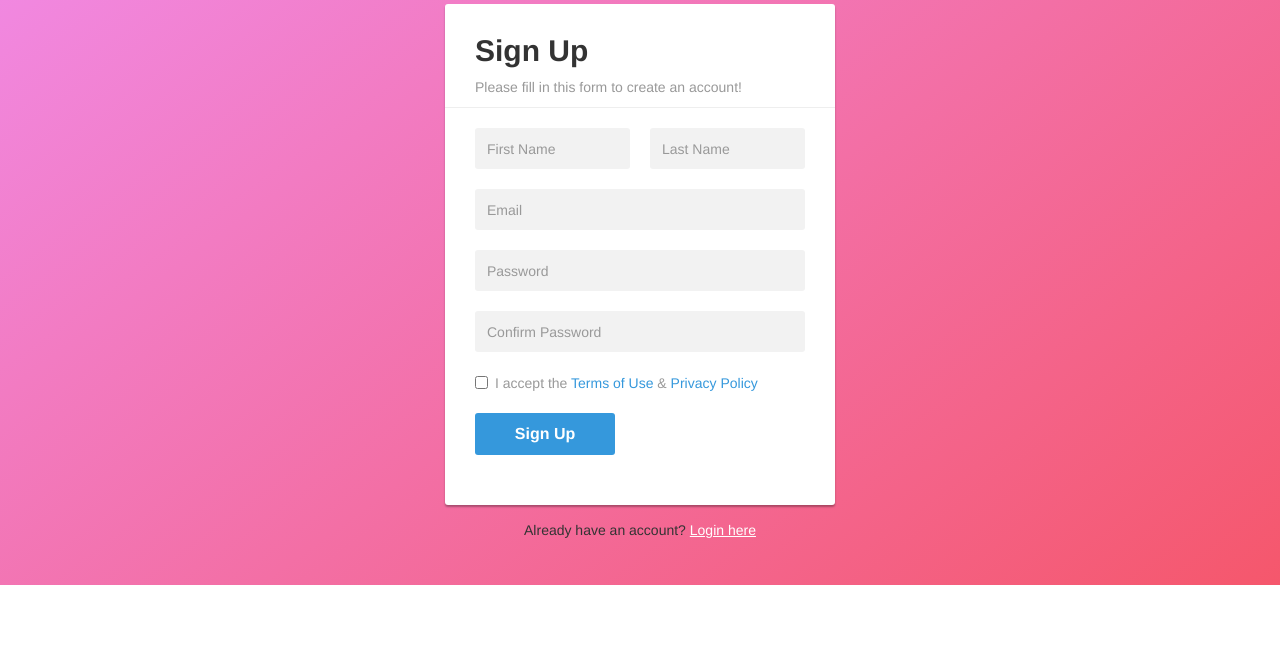
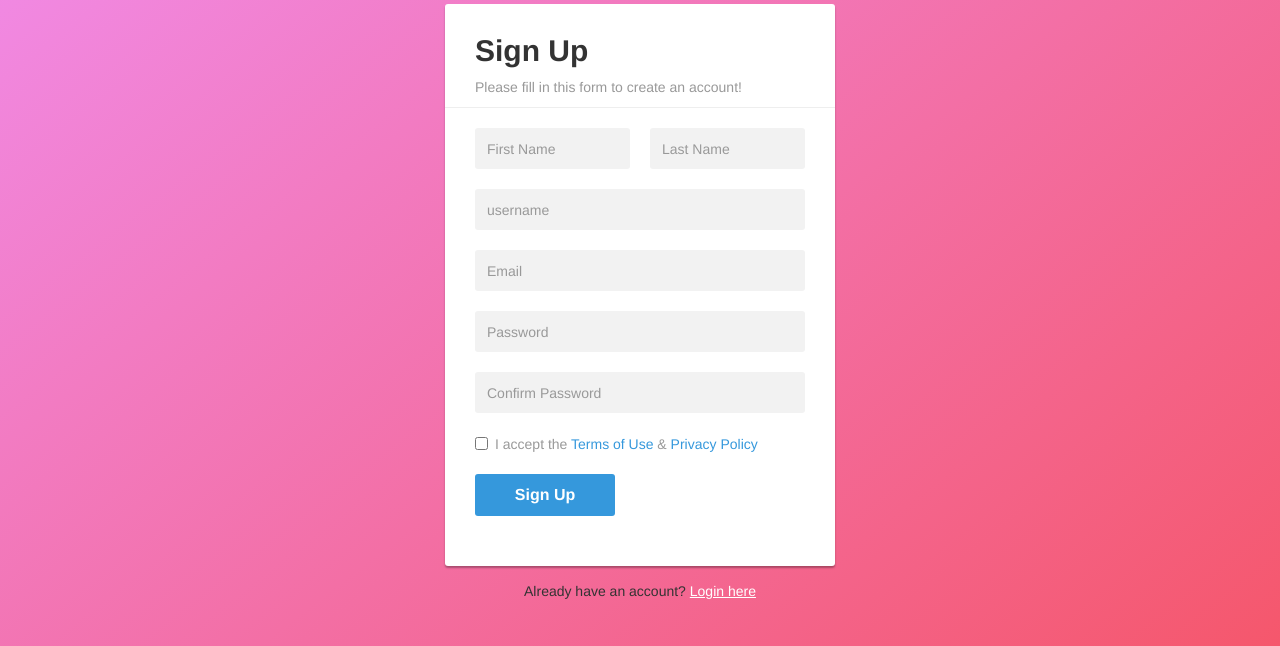
Before and after one commit to rexyyong/GaRex-Sneakorum, a Django app: template templates/authentication/signup.html in a window 1280 px wide. Shown: the part 350-996 px from the top of the page. Before the commit the page ends 935 px from the top, so only its background shows below. Run offline with Django 4.2, Linux system fonts and the light colour scheme; the template is opened without the code that fills it, so the values that code supplies are empty; some libraries are stand-ins or nearby versions.

Commit message:
Added venv, and added username to signup page
venv was added by rex. named venv

I added another portion for signup page, so that it includes
username. Hopefully this solves the login problem.

```diff
--- a/templates/authentication/signin.html
+++ b/templates/authentication/signin.html
@@ -70,7 +70,7 @@
 <body class="vh-100 gradient-custom">
     <h1 style="text-align:center">Welcome to Garex's Sneokorum!</h1>
 
-    <img src="Garex-Sneakorum-Logo.png" height="250" alt="Garex Sneakorum Logo" class="center">
+    <img src="authentication.Garex-Sneakorum-Logo.png" height="250" alt="Garex Sneakorum Logo" class="center">
     <!-- From this div on, its the portion related to login form. From "Log in" all the way to "Have an account?"-->
     <div class="login-form">
 
--- a/templates/authentication/signup.html
+++ b/templates/authentication/signup.html
@@ -145,20 +145,23 @@
             <hr>
             <div class="form-group">
                 <div class="row">
-                    <div class="col-xs-6"><input type="text" class="form-control" name="first_name"
+                    <div class="col-xs-6"><input type="text" class="form-control" id="fname" name="first_name"
                             placeholder="First Name" required="required"></div>
-                    <div class="col-xs-6"><input type="text" class="form-control" name="last_name"
+                    <div class="col-xs-6"><input type="text" class="form-control" id="lname" name="last_name"
                             placeholder="Last Name" required="required"></div>
                 </div>
             </div>
             <div class="form-group">
-                <input type="email" class="form-control" name="email" placeholder="Email" required="required">
+                <input type="text" class="form-control" id="username" name="username" placeholder="username" required="required">
             </div>
             <div class="form-group">
-                <input type="password" class="form-control" name="password" placeholder="Password" required="required">
+                <input type="email" class="form-control" id="email" name="email" placeholder="Email" required="required">
             </div>
             <div class="form-group">
-                <input type="password" class="form-control" name="confirm_password" placeholder="Confirm Password"
+                <input type="password" class="form-control" id="pass1" name="password" placeholder="Password" required="required">
+            </div>
+            <div class="form-group">
+                <input type="password" class="form-control" id="pass2" name="confirm_password" placeholder="Confirm Password"
                     required="required">
             </div>
             <div class="form-group">
```
